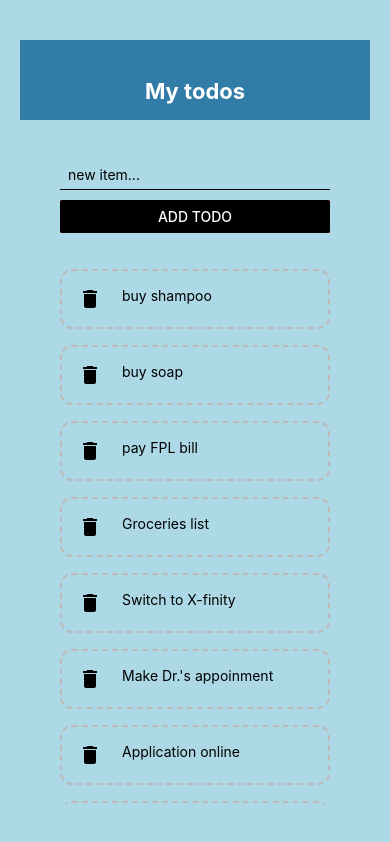
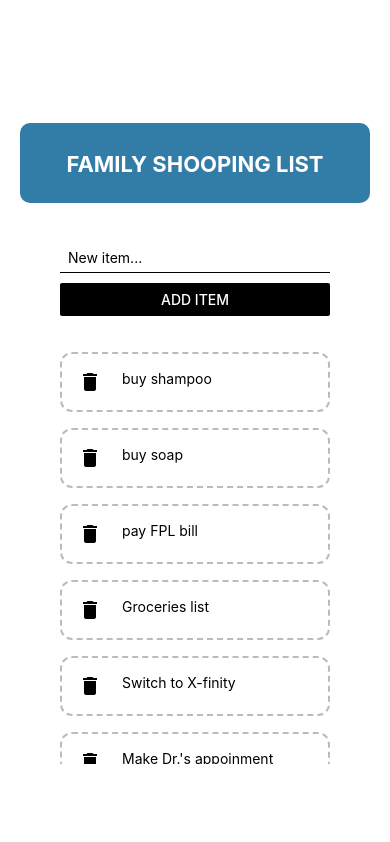
Before and after one commit to rensilva5/ShoppingList-React, a React Native app: screen / in a window 390 px wide. Built offline with nearby package versions, Linux system fonts and the light colour scheme.

Commit message:
Updatig shopping list

```diff
--- a/App.js
+++ b/App.js
@@ -1,64 +1,83 @@
-import { StatusBar } from "expo-status-bar";
-import { useState } from "react";
-import { Alert, FlatList, StyleSheet, Text, TouchableWithoutFeedback, View, Keyboard } from "react-native";
+// Third-party imports
+import React, { useState } from "react";
+import {
+  Alert,
+  FlatList,
+  StyleSheet,
+  Text,
+  TouchableWithoutFeedback,
+  View,
+  Keyboard,
+} from "react-native";
+import { ImageBackground } from "react-native";
+// import FastImage from 'react-native-fast-image';
+
+// Local component imports
 import AddTodo from "./components/addTodo";
 import Header from "./components/header";
-import Sandbox from "./components/sandbox";
+// import Sandbox from "./components/sandbox";
 import TodoItem from "./components/todoItem";
+import { StatusBar } from "expo-status-bar";
 
 export default function App() {
   const [todos, setTodos] = useState([
-    { text: 'buy shampoo', key: '1'},
-    { text: 'buy soap', key: '2'},
-    { text: 'pay FPL bill', key: '3'},
-    { text: 'Groceries list', key: '4'},
-    { text: 'Switch to X-finity', key: '5'},
-    { text: `Make Dr.'s appoinment`, key: '6'},
-    { text: 'Application online', key: '7'},
-    { text: 'Search local and remote jobs', key: '8'},
-  ])
+    { text: "buy shampoo", key: "1" },
+    { text: "buy soap", key: "2" },
+    { text: "pay FPL bill", key: "3" },
+    { text: "Groceries list", key: "4" },
+    { text: "Switch to X-finity", key: "5" },
+    { text: `Make Dr.'s appoinment`, key: "6" },
+    { text: "Application online", key: "7" },
+    { text: "Search local and remote jobs", key: "8" },
+  ]);
 
   const deleteHandler = (key) => {
     setTodos((prevTodos) => {
-      return prevTodos.filter(todo => todo.key != key)
-    })
-  }
+      return prevTodos.filter((todo) => todo.key != key);
+    });
+  };
 
   const submitHandler = (text) => {
-    if (text.length > 4) {
+    if (text.length >= 2) {
       setTodos((prevTodos) => {
-        return [
-          { text: text, key: Math.random().toString()},
-          ...prevTodos
-        ]
-      })
+        return [{ text: text, key: Math.random().toString() }, ...prevTodos];
+      });
     } else {
-      Alert.alert('OOPS', 'Todos must be over 4 characters long', [
-        {text: 'Understood!', onPress: () => console.log('Alert closed')}
-      ])
+      Alert.alert("OOPS", `"Item must equal or over 2 characters long"`, [
+        { text: "Understood!", onPress: () => console.log("Alert closed") },
+      ]);
     }
-  }
+  };
 
   return (
-    // <Sandbox />
-    <TouchableWithoutFeedback onPress={() => {
-      Keyboard.dismiss()  // Android devices
-    }}>
+    <TouchableWithoutFeedback
+      onPress={() => {
+        Keyboard.dismiss(); // Android devices
+      }}
+    >
+      <ImageBackground
+        source={{
+          uri: "file:///Users/renzosilva/Downloads/pexels-angele-j-128402%20(2).jpg",
+        }}
+        style={styles.backgroundImage}
+      >
         <View style={styles.container}>
           <Header />
           <View style={styles.content}>
-        <AddTodo submitHandler={submitHandler}/>
+            <AddTodo submitHandler={submitHandler} />
             <View style={styles.list}>
               <FlatList
                 data={todos}
                 renderItem={({ item }) => (
-              <TodoItem item={item} deleteHandler={deleteHandler}/>
+                  <TodoItem item={item} deleteHandler={deleteHandler} />
                 )}
+                contentContainerStyle={{ flexGrow: 1 }}
               />
             </View>
           </View>
           <StatusBar style="auto" />
         </View>
+      </ImageBackground>
     </TouchableWithoutFeedback>
   );
 }
@@ -66,11 +85,21 @@ export default function App() {
 const styles = StyleSheet.create({
   container: {
     flex: 1,
-    backgroundColor: "lightblue",
-    paddingTop: 40,
+    // backgroundColor: "lightblue",
+    paddingTop: 43,
+    paddingHorizontal: 20,
+    paddingTop: 43,
     paddingHorizontal: 20,
     // alignItems: "center",
     // justifyContent: "center",
+  },
+  backgroundImage: {
+    flex: 1,
+    // resizeMode: "cover", // You can change this to "contain" or other values as needed
+    resizeMode: "cover",
+    justifyContent: "center", // You can adjust this for positioning
+    marginTop: 60,
+    marginBottom: 40,
   },
   content: {
     padding: 40,
@@ -78,8 +107,8 @@ const styles = StyleSheet.create({
   },
   list: {
     marginTop: 20,
-    flex: 1
-  }
+    flex: 1,
+  },
   // item: {
   //   marginTop: 24,
   //   padding: 30,
@@ -88,19 +117,6 @@ const styles = StyleSheet.create({
   //   marginHorizontal: 10,
   // },
 });
-
-// const [people, setPeople] = useState([
-//   { name: "Paul", id: "1" },
-//   { name: "Mario", id: "2" },
-//   { name: "Ricky", id: "3" },
-//   { name: "Ramon", id: "4" },
-//   { name: "Carlos", id: "5" },
-//   { name: "Ryan", id: "6" },
-//   { name: "Mark", id: "7" },
-//   { name: "Jaquy", id: "8" },
-//   { name: "Chen'lee", id: "9" },
-//   { name: "Jason", id: "10" },
-// ]);
 
 // const pressHandler = (id) => {
 //   console.log(id);
--- a/components/addTodo.js
+++ b/components/addTodo.js
@@ -1,31 +1,38 @@
 import React, { useState } from "react";
 import { TextInput, View, StyleSheet, Button } from "react-native";
 
-const AddTodo = ({submitHandler}) => {
-    const [text, setText] = useState('')
+const AddTodo = ({ submitHandler }) => {
+  const [text, setText] = useState("");
 
   const changeHandler = (val) => {
-        setText(val)
-    }
+    setText(val);
+  };
+
+  const handleAddItem = () => {
+    submitHandler(text);
+    setText("");
+  };
 
   return (
     <View>
       <TextInput
         style={styles.input}
-                placeholder="new item..."
+        placeholder="New item..."
         onChangeText={changeHandler}
+        value={text}
       />
       <View style={styles.addTodo}>
-                <Button styles={styles.button}
-                    onPress={() => submitHandler(text)}
-                    title='Add Todo'
-                    color='black'
-                    fontSize='30'
+        <Button
+          styles={styles.button}
+          onPress={handleAddItem}
+          title="ADD ITEM"
+          color="black"
+          fontSize="30"
         />
       </View>
     </View>
   );
-}
+};
 
 const styles = StyleSheet.create({
   input: {
@@ -33,15 +40,16 @@ const styles = StyleSheet.create({
     paddingHorizontal: 8,
     paddingVertical: 6,
     borderBottomWidth: 1.5,
-        borderBottonColor: '#ddd'
+    borderBottonColor: "#ddd",
   },
   button: {
     // backgroundColor: 'coral',
     // fontSize: 37,
   },
   addTodo: {
-        backgroundColor: 'coral'
-    }
-})
+    backgroundColor: "coral",
+    borderRadius: 20,
+  },
+});
 
 export default AddTodo;
--- a/components/header.js
+++ b/components/header.js
@@ -1,25 +1,29 @@
-import { View, Text, StyleSheet} from "react-native";
+import { View, Text, StyleSheet } from "react-native";
 
 const Header = () => {
   return (
     <View style={styles.header}>
-            <Text style={styles.title}>My todos</Text>
+      <Text style={styles.title}>FAMILY SHOOPING LIST</Text>
     </View>
   );
-}
+};
 
 const styles = StyleSheet.create({
   header: {
     height: 80,
     paddingTop: 38,
-        backgroundColor: '#327da8'
+    backgroundColor: "#327da8",
+    borderRadius: 10,
+    marginTop: 20,
+    paddingTop: 25,
   },
   title: {
-        textAlign: 'center',
-        color: '#fff',
+    textAlign: "center",
+    color: "#fff",
     fontSize: 22,
-        fontWeight: 'bold',
-    }
-})
+    fontWeight: "bold",
+    padding: 3,
+  },
+});
 
 export default Header;
--- a/package.json
+++ b/package.json
@@ -9,10 +9,12 @@
     "web": "expo start --web"
   },
   "dependencies": {
-    "expo": "~47.0.9",
+    "expo": "^49.0.13",
     "expo-status-bar": "~1.4.2",
     "react": "18.1.0",
-    "react-native": "0.70.5"
+    "react-native": "0.70.5",
+    "react-native-blur": "^3.2.2",
+    "react-native-fast-image": "^8.6.3"
   },
   "devDependencies": {
     "@babel/core": "^7.12.9"
```
Also changed, not shown: 2 other files (tests, documents, lock files or other folders). Lines whose indentation alone changed are shown as unchanged.
